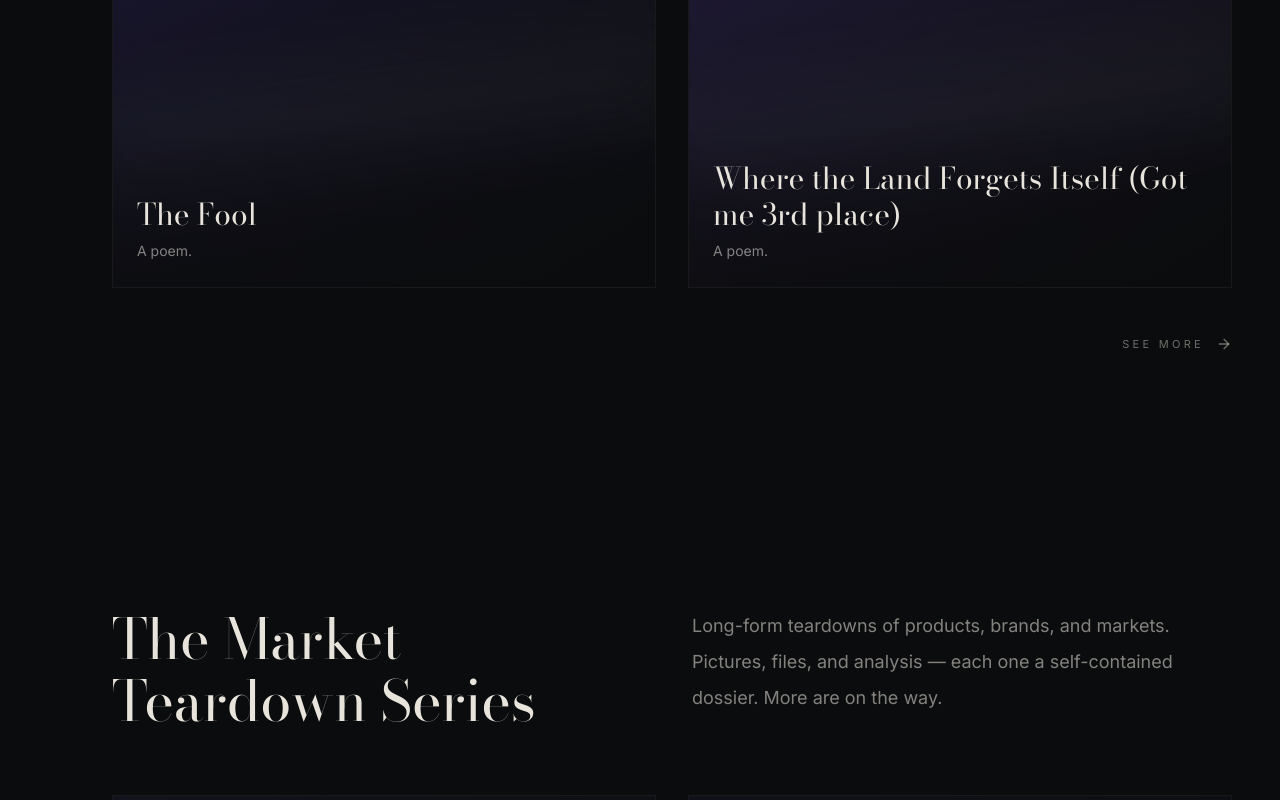
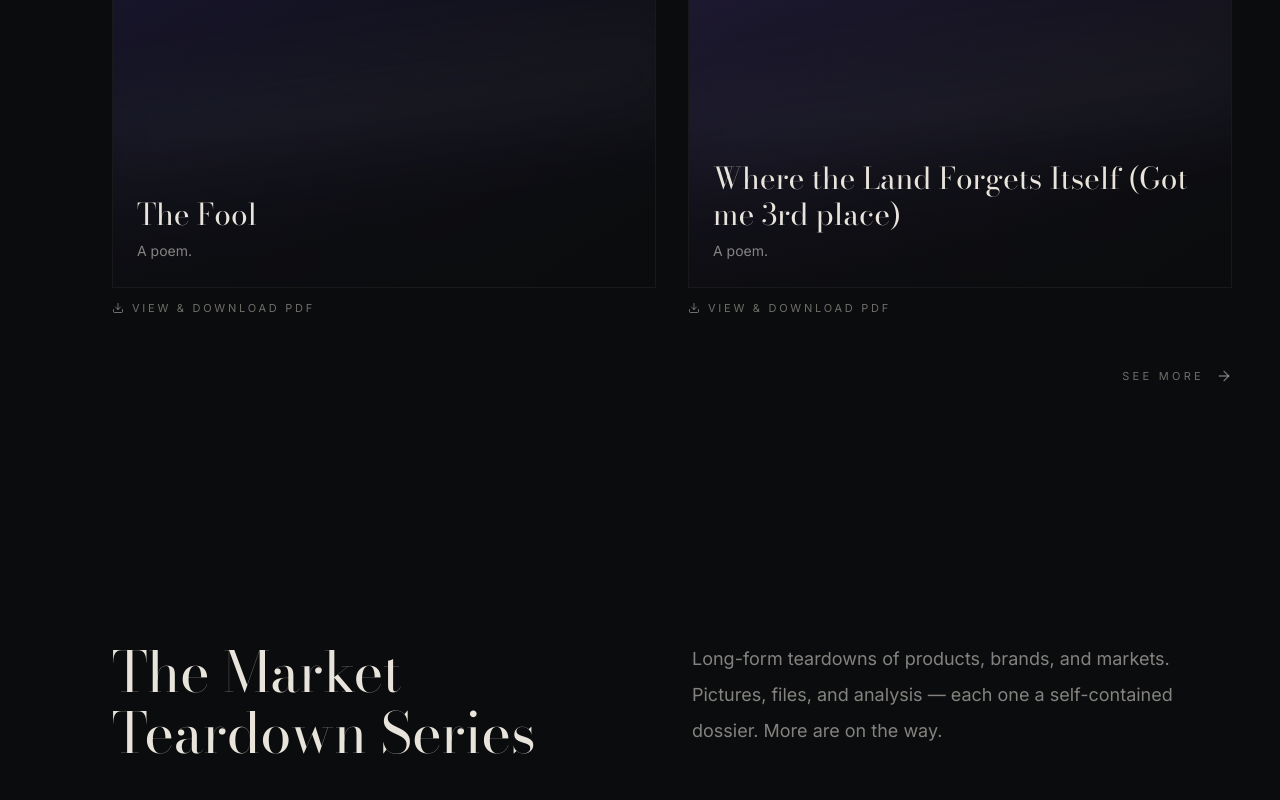
Before and after one commit to XiaoPongo/studioerrant, a Next.js app: page /work in a window 1280 px wide. Shown: the part 2046-2846 px from the top of the page. Built offline with nearby package versions, Linux system fonts and the light colour scheme.

Commit message:
Update project-card.tsx

```diff
--- a/src/components/errant/project-card.tsx
+++ b/src/components/errant/project-card.tsx
@@ -2,7 +2,7 @@
 
 import { motion } from "framer-motion";
 import Link from "next/link";
-import { ArrowUpRight } from "lucide-react";
+import { ArrowUpRight, Download } from "lucide-react";
 import type { Project } from "@/data/errant/projects";
 import { usePrefersReducedMotion } from "@/hooks/use-reduced-motion";
 import { cn } from "@/lib/utils";
@@ -68,7 +68,9 @@ export function ProjectCard({ project, index }: { project: Project; index: numbe
     );
   }
 
-  // Standard cards — click to open the project detail page.
+  // Standard cards — click to open the project detail page. If a
+  // downloadUrl is present (e.g. writing pieces backed by a PDF),
+  // a small secondary link is shown beneath the card.
   return (
     <motion.div
       initial={reduced ? { opacity: 0 } : { opacity: 0, y: 18 }}
@@ -116,6 +118,19 @@ export function ProjectCard({ project, index }: { project: Project; index: numbe
           <ArrowUpRight size={18} className="absolute right-5 top-5 text-foreground/0 transition-all duration-500 group-hover:right-4 group-hover:top-4 group-hover:text-foreground/70" />
         </div>
       </Link>
+
+      {project.downloadUrl && (
+        <a
+          href={project.downloadUrl}
+          target="_blank"
+          rel="noopener noreferrer"
+          data-cursor="hover"
+          className="group/pdf mt-3 inline-flex items-center gap-2 text-[11px] uppercase tracking-[0.25em] text-foreground/45 transition-colors duration-500 hover:text-foreground"
+        >
+          <Download size={12} />
+          View &amp; download PDF
+        </a>
+      )}
     </motion.div>
   );
 }
```
